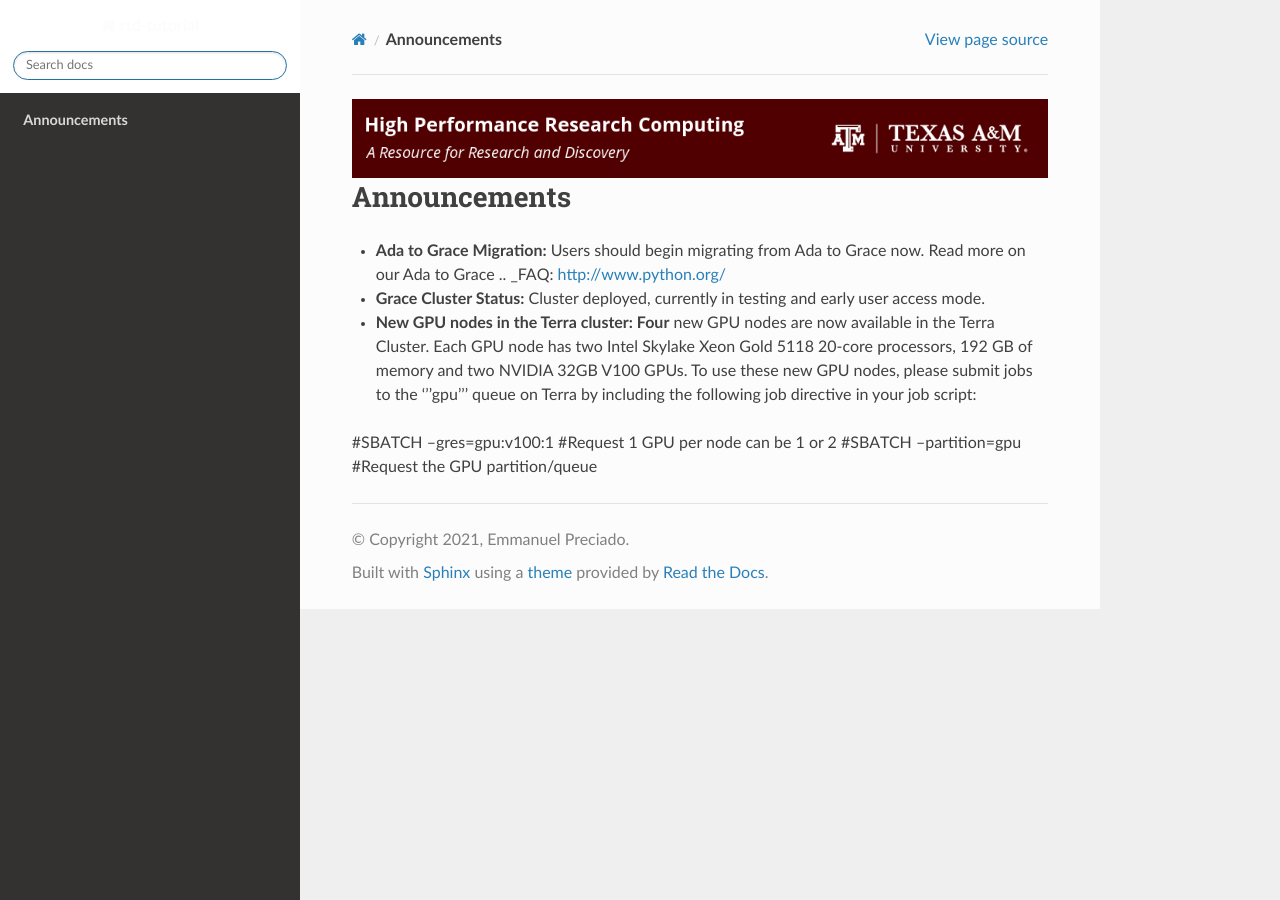
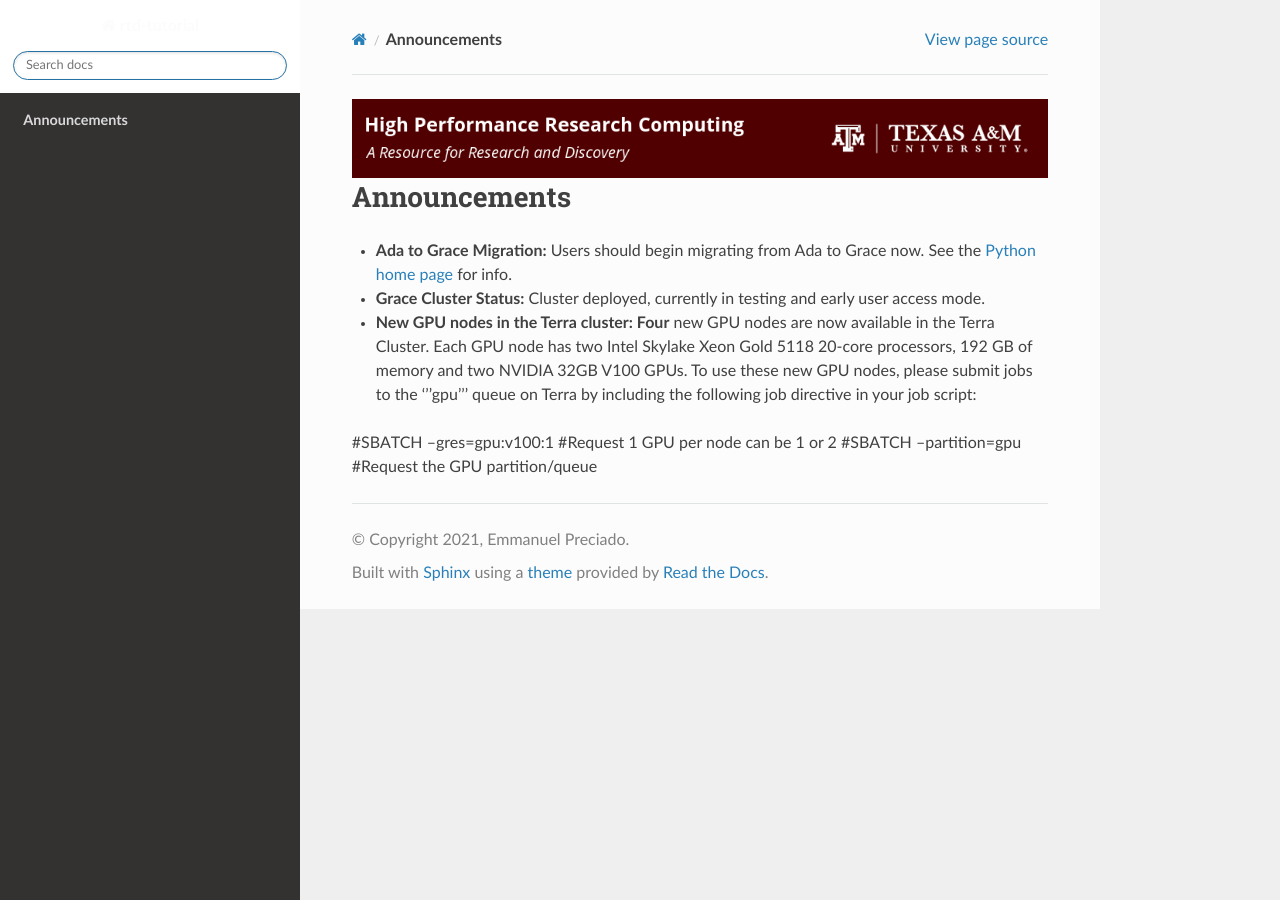
Before and after one commit to EmmanuelDej/rtd-tutorial, a Sphinx documentation site: the page built from docs/index.rst, in a window 1280 px wide. Built offline with Sphinx 7.4.7 and the Read the Docs theme 2.0.0, drawn with Linux system fonts in a browser that asks for light colours.

Commit message:
Update index.rst

```diff
--- a/docs/index.rst
+++ b/docs/index.rst
@@ -13,7 +13,7 @@
 **Announcements**
 ================
 
-* **Ada to Grace Migration:** Users should begin migrating from Ada to Grace now. Read more on our Ada to Grace .. _FAQ: http://www.python.org/
+* **Ada to Grace Migration:** Users should begin migrating from Ada to Grace now. See the `Python home page <http://www.python.org>`_ for info.
 * **Grace Cluster Status:** Cluster deployed, currently in testing and early user access mode.
 
 * **New GPU nodes in the Terra cluster: Four** new GPU nodes are now available in the Terra Cluster.  Each GPU node has two Intel Skylake Xeon Gold 5118 20-core processors, 192 GB of memory and two NVIDIA 32GB V100 GPUs. To use these new GPU nodes, please submit jobs to the '''gpu''' queue on Terra by including the following job directive in your job script:
```
